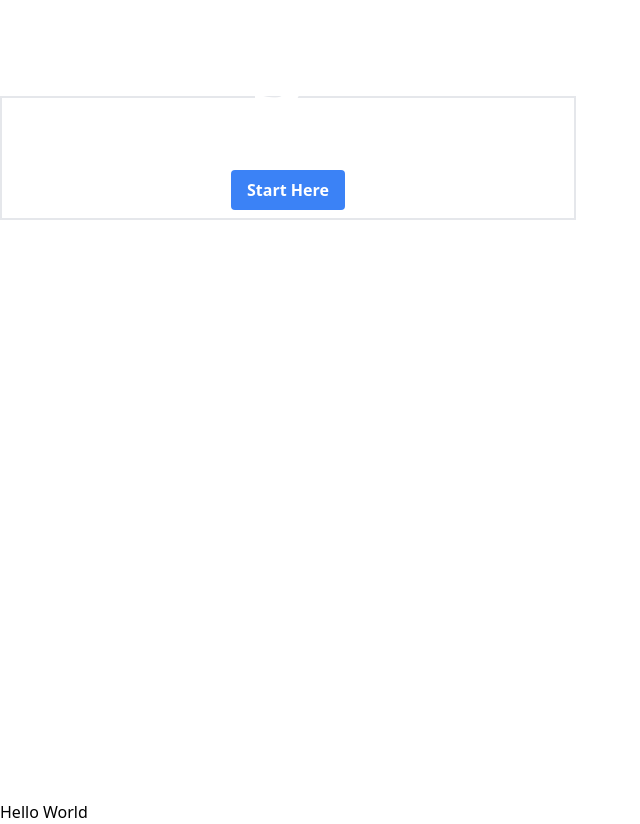
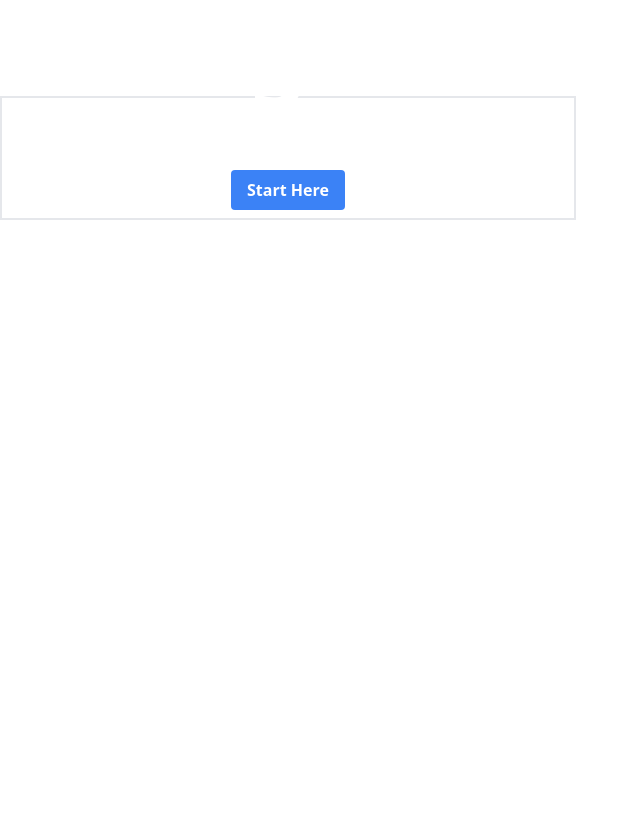
Before and after one commit to bmulley16/FirehallManager, a React (Vite) app: page /login in a window 1280 px wide. Shown: the whole page, without its empty margins (0-640 px from the left). After the commit the page ends 800 px from the top, so only its background shows below. Built offline with nearby package versions, Linux system fonts and the light colour scheme.

Commit message:
the link in the url is working, but not displaying on the page yet the component is not displaying

```diff
--- a/src/components/App.tsx
+++ b/src/components/App.tsx
@@ -16,8 +16,6 @@ function App() {
           <HomepageBanner></HomepageBanner>
         </div>
       </div>
-
-      <LoginPage></LoginPage>
     </>
   );
 }
--- a/src/components/banners/buttons.tsx
+++ b/src/components/banners/buttons.tsx
@@ -3,13 +3,14 @@ import { Link } from "react-router-dom";
 
 function Button() {
   return (
+    <Link to="/login">
       <button
         type="submit"
         className="bg-blue-500 hover:bg-blue-700 text-white font-bold py-2 px-4 rounded mt-10 mb-2"
-      // onClick={Link to =}
       >
         Start Here
       </button>
+    </Link>
   );
 }
 
```
Lines whose indentation alone changed are shown as unchanged.
